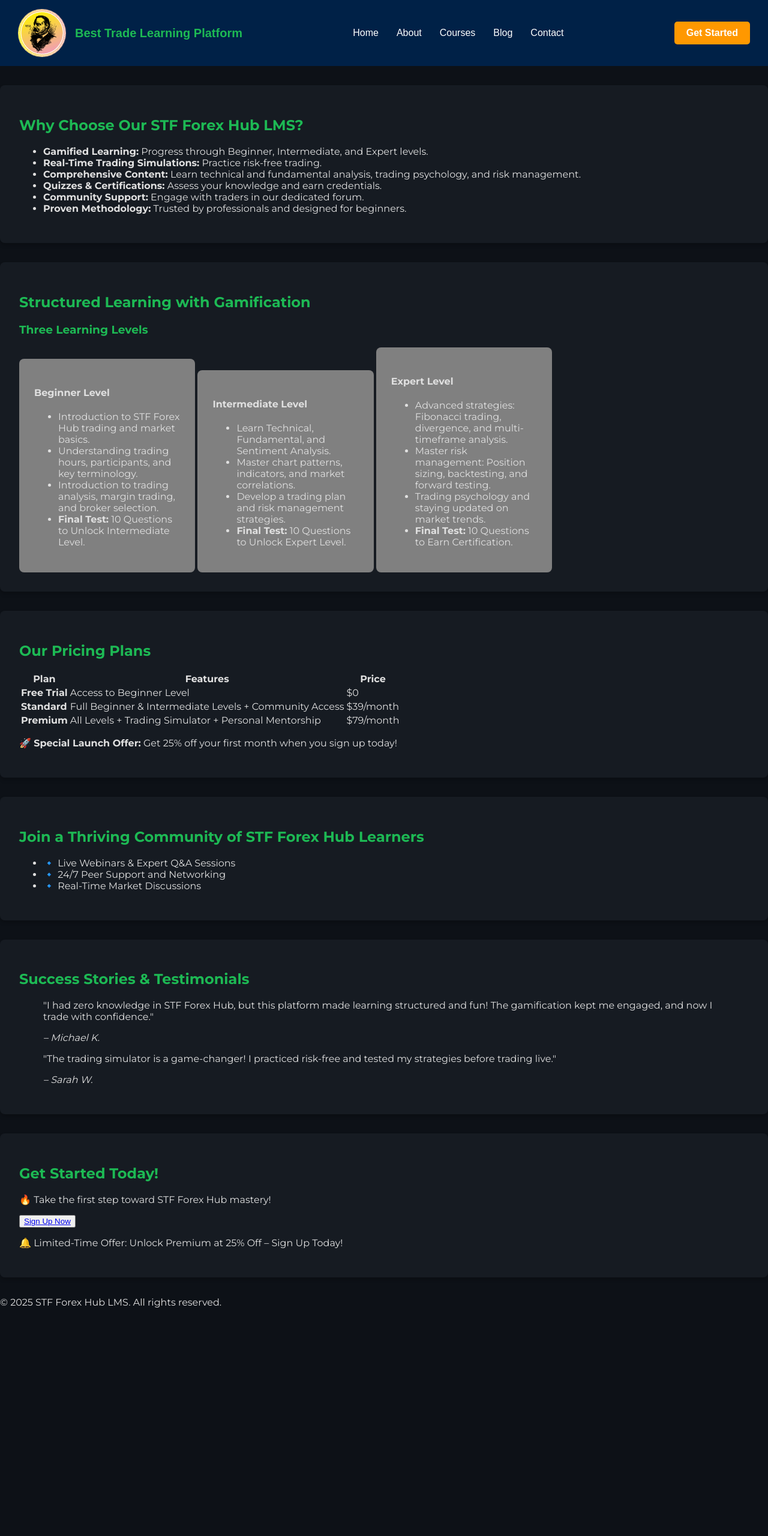
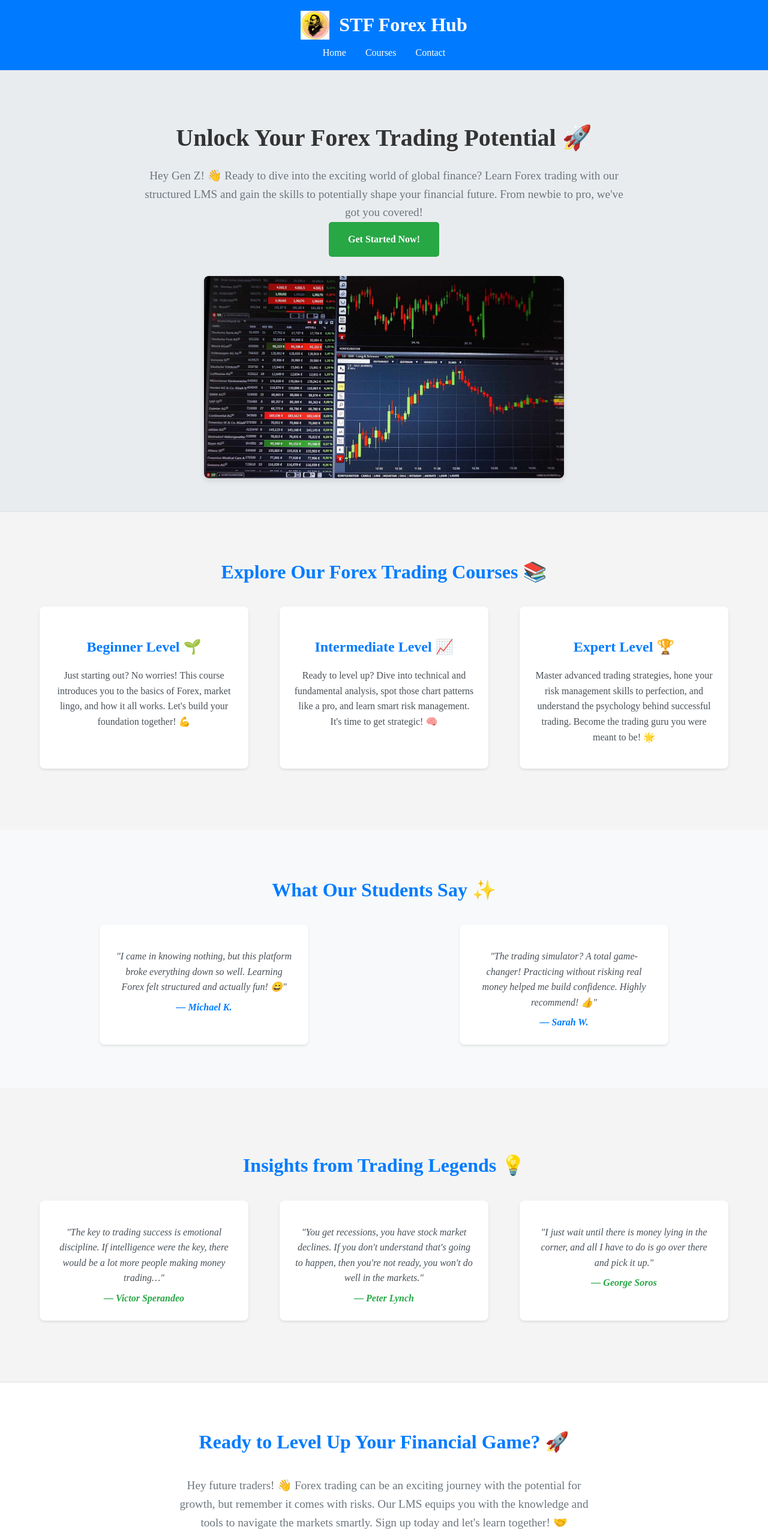
Before and after one commit to devmaina/stf, a plain HTML site: page stf/index.html in a window 1280 px wide. Shown: the top 2560 px of the page at 60% size. Before the commit the page ends 2196 px from the top, so only its background shows below. Drawn offline with Linux system fonts and the light colour scheme.

Commit message:
next deploy

```diff
--- a/stf/index.html
+++ b/stf/index.html
@@ -3,140 +3,143 @@
 <head>
     <meta charset="UTF-8">
     <meta name="viewport" content="width=device-width, initial-scale=1.0">
-    <title>STF Forex Hub LMS - Master STF Forex Hub Trading</title>
-    <link rel="stylesheet" href="styles.css">
+    <title>📈 Master Forex Trading with STF Forex Hub LMS 🚀</title>
+    <meta name="description" content="Unlock the world of Forex trading! 💰 Learn from the basics to advanced strategies with STF Forex Hub LMS. Start your journey towards financial literacy and trading mastery.">
+    <meta name="keywords" content="forex, trading, learn forex, online trading course, financial education, investment, currency trading, trading strategies, risk management, STF Forex Hub">
+    <meta name="author" content="STF Forex Hub">
+    <meta name="robots" content="index, follow">
+    <meta name="language" content="en-US">
+    <meta property="og:title" content="📈 Master Forex Trading with STF Forex Hub LMS 🚀">
+    <meta property="og:description" content="Unlock the world of Forex trading! 💰 Learn from the basics to advanced strategies with STF Forex Hub LMS. Start your journey towards financial literacy and trading mastery.">
+    <meta property="og:url" content="https://www.yourdomain.com">
+    <meta property="og:type" content="website">
+    <meta property="og:image" content="https://www.yourdomain.com/images/hero-image.jpg">
+    <meta property="og:site_name" content="STF Forex Hub LMS">
+    <meta name="twitter:card" content="summary_large_image">
+    <meta name="twitter:title" content="📈 Master Forex Trading with STF Forex Hub LMS 🚀">
+    <meta name="twitter:description" content="Unlock the world of Forex trading! 💰 Learn from the basics to advanced strategies with STF Forex Hub LMS. Start your journey towards financial literacy and trading mastery.">
+    <meta name="twitter:image" content="https://www.yourdomain.com/images/hero-image.jpg">
+
+    <link rel="icon" href="/images/favicon.ico" type="image/x-icon">
+    <link rel="stylesheet" href="style.css">
+
+
+    <script type="application/ld+json">
+    {
+      "@context": "https://schema.org/",
+      "@type": "EducationalOrganization",
+      "name": "STF Forex Hub LMS",
+      "description": "Comprehensive Forex trading learning platform empowering young individuals to understand and navigate the financial markets.",
+      "url": "https://www.yourdomain.com",
+      "logo": "https://www.yourdomain.com/images/logo.png",
+      "contactPoint": {
+        "@type": "ContactPoint",
+        "telephone": "+1-555-123-4567",
+        "contactType": "customer service"
+      },
+      "address": {
+        "@type": "PostalAddress",
+        "streetAddress": "123 Trading Street",
+        "addressLocality": "Nairobi",
+        "addressRegion": "Nairobi County",
+        "postalCode": "00100",
+        "addressCountry": "KE"
+      },
+      "sameAs": [
+        "https://www.facebook.com/STFForexHub",
+        "https://www.twitter.com/STFForexHub",
+        "https://www.instagram.com/stfforexhub"
+      ]
+    }
+    </script>
 </head>
-<body>
-
-    <header style="display: flex; justify-content: space-between; align-items: center; padding: 15px 30px; background: #002147; color: white; font-family: Arial, sans-serif;">
-        <div style="display: flex; align-items: center;">
-            <img src="logo.PNG" class="logo" alt="STF logo" style="height: 50px auto; margin-right: 15px;">
-            <h1 style="font-size: 20px; margin: 0;">Best Trade Learning Platform</h1>
+<body class="body-style">
+    <header class="header-style">
+        <div class="container flex-center">
+            <img src="logo.png" alt="STF Logo" class="logo">
+            <h1 class="site-title">STF Forex Hub</h1>
         </div>
-
-        <nav>
-            <ul style="display: flex; list-style: none; margin: 0; padding: 0;">
-                <li style="margin: 0 15px;"><a href="#" style="color: white; text-decoration: none; font-size: 16px;">Home</a></li>
-                <li style="margin: 0 15px;"><a href="#about" style="color: white; text-decoration: none; font-size: 16px;">About</a></li>
-                <li style="margin: 0 15px;"><a href="#courses" style="color: white; text-decoration: none; font-size: 16px;">Courses</a></li>
-                <li style="margin: 0 15px;"><a href="#blog" style="color: white; text-decoration: none; font-size: 16px;">Blog</a></li>
-                <li style="margin: 0 15px;"><a href="#contact" style="color: white; text-decoration: none; font-size: 16px;">Contact</a></li>
+        <nav class="nav-style">
+            <ul class="nav-list">
+                <li class="nav-item"><a href="#" class="nav-link">Home</a></li>
+                <li class="nav-item"><a href="#courses" class="nav-link">Courses</a></li>
+                <li class="nav-item"><a href="#contact" class="nav-link">Contact</a></li>
             </ul>
         </nav>
-
-        <a href="#signup" style="background: #ff9800; color: white; padding: 10px 20px; text-decoration: none; border-radius: 5px; font-weight: bold;">Get Started</a>
     </header>
 
-
-
-<!-- <div >
-
-<img src="hero.jpg" class="hero" alt="cta">
-
-</div> -->
-
-    <section id="why-choose">
-        <h2>Why Choose Our STF Forex Hub LMS?</h2>
-
-        <ul>
-            <li><strong>Gamified Learning:</strong> Progress through Beginner, Intermediate, and Expert levels.</li>
-            <li><strong>Real-Time Trading Simulations:</strong> Practice risk-free trading.</li>
-            <li><strong>Comprehensive Content:</strong> Learn technical and fundamental analysis, trading psychology, and risk management.</li>
-            <li><strong>Quizzes & Certifications:</strong> Assess your knowledge and earn credentials.</li>
-            <li><strong>Community Support:</strong> Engage with traders in our dedicated forum.</li>
-            <li><strong>Proven Methodology:</strong> Trusted by professionals and designed for beginners.</li>
-        </ul>
+    <section id="hero" class="hero-section">
+        <div class="container flex-column-center">
+            <h2 class="hero-title">Unlock Your Forex Trading Potential 🚀</h2>
+            <p class="hero-subtitle">Hey Gen Z! 👋 Ready to dive into the exciting world
+                of global finance? Learn Forex trading with our structured LMS and
+                gain the skills to potentially shape your financial future. From
+                newbie to pro, we've got you covered!</p>
+            <a href="#signup" class="button primary-button">Get Started Now!</a>
+        </div>
+        <img src="hero-image.jpg" alt="Forex Trading Concepts" class="hero-image">
     </section>
 
-    <section id="container">
-        <h2>Structured Learning with Gamification</h2>
-        <h3>Three Learning Levels</h3>
-        <article>
-            <h4>Beginner Level</h4>
-            <ul>
-                <li>Introduction to STF Forex Hub trading and market basics.</li>
-                <li>Understanding trading hours, participants, and key terminology.</li>
-                <li>Introduction to trading analysis, margin trading, and broker selection.</li>
-                <li><strong>Final Test:</strong> 10 Questions to Unlock Intermediate Level.</li>
-            </ul>
-        </article>
-        <article>
-            <h4>Intermediate Level</h4>
-            <ul>
-                <li>Learn Technical, Fundamental, and Sentiment Analysis.</li>
-                <li>Master chart patterns, indicators, and market correlations.</li>
-                <li>Develop a trading plan and risk management strategies.</li>
-                <li><strong>Final Test:</strong> 10 Questions to Unlock Expert Level.</li>
-            </ul>
-        </article>
-        <article>
-            <h4>Expert Level</h4>
-            <ul>
-                <li>Advanced strategies: Fibonacci trading, divergence, and multi-timeframe analysis.</li>
-                <li>Master risk management: Position sizing, backtesting, and forward testing.</li>
-                <li>Trading psychology and staying updated on market trends.</li>
-                <li><strong>Final Test:</strong> 10 Questions to Earn Certification.</li>
-            </ul>
-        </article>
+    <section id="courses" class="courses-section">
+        <h2 class="section-title">Explore Our Forex Trading Courses 📚</h2>
+        <div class="container flex-around flex-wrap">
+            <div class="course-card">
+                <h3 class="course-title">Beginner Level 🌱</h3>
+                <p class="course-description">Just starting out? No worries! This course introduces you to the basics of Forex, market lingo, and how it all works. Let's build your foundation together! 💪</p>
+            </div>
+            <div class="course-card">
+                <h3 class="course-title">Intermediate Level 📈</h3>
+                <p class="course-description">Ready to level up? Dive into technical and fundamental analysis, spot those chart patterns like a pro, and learn smart risk management. It's time to get strategic! 🧠</p>
+            </div>
+            <div class="course-card">
+                <h3 class="course-title">Expert Level 🏆</h3>
+                <p class="course-description">Master advanced trading strategies, hone your risk management skills to perfection, and understand the psychology behind successful trading. Become the trading guru you were meant to be! 🌟</p>
+            </div>
+        </div>
     </section>
 
-    <section id="pricing">
-        <h2>Our Pricing Plans</h2>
-        <table>
-            <tr>
-                <th>Plan</th>
-                <th>Features</th>
-                <th>Price</th>
-            </tr>
-            <tr>
-                <td><strong>Free Trial</strong></td>
-                <td>Access to Beginner Level</td>
-                <td>$0</td>
-            </tr>
-            <tr>
-                <td><strong>Standard</strong></td>
-                <td>Full Beginner & Intermediate Levels + Community Access</td>
-                <td>$39/month</td>
-            </tr>
-            <tr>
-                <td><strong>Premium</strong></td>
-                <td>All Levels + Trading Simulator + Personal Mentorship</td>
-                <td>$79/month</td>
-            </tr>
-        </table>
-        <p>🚀 <strong>Special Launch Offer:</strong> Get 25% off your first month when you sign up today!</p>
+    <section id="testimonials" class="testimonials-section">
+        <h2 class="section-title">What Our Students Say ✨</h2>
+        <div class="container flex-around flex-wrap">
+            <div class="testimonial-card">
+                <p class="testimonial-text italic">"I came in knowing nothing, but this platform broke everything down so well. Learning Forex felt structured and actually fun! 😄"</p>
+                <cite class="testimonial-author">— Michael K.</cite>
+            </div>
+            <div class="testimonial-card">
+                <p class="testimonial-text italic">"The trading simulator? A total game-changer! Practicing without risking real money helped me build confidence. Highly recommend! 👍"</p>
+                <cite class="testimonial-author">— Sarah W.</cite>
+            </div>
+        </div>
     </section>
 
-    <section id="community">
-        <h2>Join a Thriving Community of STF Forex Hub Learners</h2>
-        <ul>
-            <li>🔹 Live Webinars & Expert Q&A Sessions</li>
-            <li>🔹 24/7 Peer Support and Networking</li>
-            <li>🔹 Real-Time Market Discussions</li>
-        </ul>
+    <section id="quotes" class="quotes-section">
+        <h2 class="section-title">Insights from Trading Legends 💡</h2>
+        <div class="container flex-around flex-wrap">
+            <div class="quote-card">
+                <p class="quote-text italic">"The key to trading success is emotional discipline. If intelligence were the key, there would be a lot more people making money trading…"</p>
+                <cite class="quote-author">— Victor Sperandeo</cite>
+            </div>
+            <div class="quote-card">
+                <p class="quote-text italic">"You get recessions, you have stock market declines. If you don't understand that's going to happen, then you're not ready, you won't do well in the markets."</p>
+                <cite class="quote-author">— Peter Lynch</cite>
+            </div>
+            <div class="quote-card">
+                <p class="quote-text italic">"I just wait until there is money lying in the corner, and all I have to do is go over there and pick it up."</p>
+                <cite class="quote-author">— George Soros</cite>
+            </div>
+        </div>
     </section>
 
-    <section id="testimonials">
-        <h2>Success Stories & Testimonials</h2>
-        <blockquote>
-            <p>"I had zero knowledge in STF Forex Hub, but this platform made learning structured and fun! The gamification kept me engaged, and now I trade with confidence."</p>
-            <cite>– Michael K.</cite>
-        </blockquote>
-        <blockquote>
-            <p>"The trading simulator is a game-changer! I practiced risk-free and tested my strategies before trading live."</p>
-            <cite>– Sarah W.</cite>
-        </blockquote>
+    <section id="signup" class="signup-section">
+        <h2 class="section-title">Ready to Level Up Your Financial Game? 🚀</h2>
+        <p class="signup-text">Hey future traders! 👋 Forex trading can be an exciting journey with the potential for growth, but remember it comes with risks. Our LMS equips you with the knowledge and tools to navigate the markets smartly. Sign up today and let's learn together! 🤝</p>
+        <a href="#" class="button primary-button">Sign Up Now & Start Learning!</a>
     </section>
 
-    <section id="signup">
-        <h2>Get Started Today!</h2>
-        <p>🔥 Take the first step toward STF Forex Hub mastery!</p>
-        <button><a href="#">Sign Up Now</a></button>
-        <p>🔔 Limited-Time Offer: Unlock Premium at 25% Off – Sign Up Today!</p>
-    </section>
+    <footer class="footer-style">
+        <p>&copy; 2025 STF Forex Hub LMS. All rights reserved. | <a href="/privacy" class="footer-link">Privacy Policy</a> | <a href="/terms" class="footer-link">Terms of Service</a></p>
+    </footer>
 
-    <footer>
-        <p>&copy; 2025 STF Forex Hub LMS. All rights reserved.</p>
-    </footer>
+    <script src="https://kit.fontawesome.com/yourfontawesomecode.js" crossOrigin="anonymous"></script>
 </body>
 </html>
--- /dev/null
+++ b/stf/style.css
@@ -0,0 +1,281 @@
+ /* Basic Reset and Font */
+body {
+    font-family: "nunito";
+    margin: 0;
+    padding: 0;
+    background-color: #f4f4f4;
+    color: #333;
+    line-height: 1.6;
+    text-align: center;
+}
+
+.container {
+    max-width: 1200px;
+    margin: 0 auto;
+    padding: 0 20px;
+}
+
+.flex-center {
+    display: flex;
+    justify-content: center;
+    align-items: center;
+}
+
+.flex-column-center {
+    display: flex;
+    flex-direction: column;
+    justify-content: center;
+    align-items: center;
+}
+
+.flex-around {
+    display: flex;
+    justify-content: space-around;
+}
+
+.flex-wrap {
+    flex-wrap: wrap;
+}
+
+.italic {
+    font-style: italic;
+}
+
+/* Header Styles */
+.header-style {
+    background-color: #007bff;
+    color: white;
+    padding: 1rem 0;
+    text-align: center;
+}
+
+.logo {
+    height: 48px;
+    margin-right: 1rem;
+}
+
+.site-title {
+    margin: 0;
+    font-size: 2rem;
+}
+
+.nav-style {
+    margin-top: 0.5rem;
+}
+
+.nav-list {
+    list-style: none;
+    padding: 0;
+    margin: 0;
+    display: flex;
+    justify-content: center;
+}
+
+.nav-item {
+    margin: 0 1rem;
+}
+
+.nav-link {
+    color: white;
+    text-decoration: none;
+}
+
+.nav-link:hover {
+    text-decoration: underline;
+}
+
+/* Hero Section */
+.hero-section {
+    background-color: #e9ecef;
+    padding: 3rem 0;
+    margin: 0 auto;
+    border-bottom: 1px solid #ddd;
+}
+
+.hero-title {
+    font-size: 2.5rem;
+    margin-bottom: 1rem;
+}
+
+.hero-subtitle {
+    font-size: 1.2rem;
+    color: #6c757d;
+    margin-bottom: 2rem;
+    max-width: 800px;
+    margin: 0 auto;
+}
+
+.hero-image {
+    width: 80%;
+    max-width: 600px;
+    margin-top: 2rem;
+    border-radius: 8px;
+    box-shadow: 0 4px 8px rgba(0, 0, 0, 0.1);
+}
+
+/* Courses Section */
+.courses-section {
+    padding: 3rem 0;
+    text-align: center;
+}
+
+.section-title {
+    font-size: 2rem;
+    margin-bottom: 2rem;
+    color: #007bff;
+}
+
+.course-card {
+    background-color: white;
+    border-radius: 8px;
+    box-shadow: 0 2px 4px rgba(0, 0, 0, 0.1);
+    padding: 1.5rem;
+    width: 300px;
+    margin-bottom: 1.5rem;
+}
+
+.course-title {
+    font-size: 1.5rem;
+    color: #007bff;
+    margin-bottom: 0.5rem;
+}
+
+.course-description {
+    color: #495057;
+}
+
+/* Testimonials Section */
+.testimonials-section {
+    background-color: #f8f9fa;
+    padding: 3rem 0;
+    text-align: center;
+}
+
+.testimonial-card {
+    background-color: white;
+    border-radius: 8px;
+    box-shadow: 0 2px 4px rgba(0, 0, 0, 0.1);
+    padding: 1.5rem;
+    width: 300px;
+    margin-bottom: 1.5rem;
+}
+
+.testimonial-text {
+    color: #495057;
+    margin-bottom: 0.5rem;
+}
+
+.testimonial-author {
+    font-weight: bold;
+    color: #007bff;
+}
+
+/* Quotes Section */
+.quotes-section {
+    padding: 3rem 0;
+    text-align: center;
+}
+
+.quote-card {
+    background-color: white;
+    border-radius: 8px;
+    box-shadow: 0 2px 4px rgba(0, 0, 0, 0.1);
+    padding: 1.5rem;
+    width: 300px;
+    margin-bottom: 1.5rem;
+}
+
+.quote-text {
+    color: #495057;
+    margin-bottom: 0.5rem;
+}
+
+.quote-author {
+    font-weight: bold;
+    color: #28a745;
+}
+
+/* Signup Section */
+.signup-section {
+    padding: 3rem 0;
+    text-align: center;
+    background-color: white;
+    border-top: 1px solid #ddd;
+}
+
+.signup-text {
+    font-size: 1.2rem;
+    color: #6c757d;
+    margin: 0 auto;
+    margin-bottom: 3em;
+    max-width: 700px;
+}
+
+.button {
+    display: inline-block;
+    padding: 1rem 2rem;
+    border-radius: 5px;
+    text-decoration: none;
+    font-weight: bold;
+    transition: background-color 0.3s ease;
+}
+
+.primary-button {
+    background-color: #28a745;
+    color: white;
+}
+
+.primary-button:hover {
+    background-color: #218838;
+}
+
+/* Footer Styles */
+.footer-style {
+    background-color: #343a40;
+    color: white;
+    text-align: center;
+    padding: 1rem 0;
+    font-size: 0.9rem;
+}
+
+.footer-link {
+    color: #adb5bd;
+    text-decoration: none;
+    margin: 0 0.5rem;
+}
+
+.footer-link:hover {
+    text-decoration: underline;
+}
+
+/* Uniform Margins and Padding */
+section {
+    padding: 40px 0; /* Increased padding for better spacing */
+    margin-bottom: 30px; /* Uniform bottom margin for sections */
+}
+
+/* Responsive adjustments (optional, but good practice) */
+@media (max-width: 768px) {
+    .flex-around {
+        flex-direction: column;
+        align-items: center;
+    }
+
+    .course-card, .testimonial-card, .quote-card {
+        width: 90%;
+        margin-bottom: 20px;
+    }
+
+    .nav-list {
+        flex-direction: column;
+        align-items: center;
+    }
+
+    .nav-item {
+        margin: 0.5rem 0;
+    }
+
+    .hero-image {
+        margin-top: 1.5rem;
+    }
+}
--- a/stf/styles.css
+++ /dev/null
@@ -1,134 +0,0 @@
-
-/* Import Montserrat font */
-@import url('https://fonts.googleapis.com/css2?family=Montserrat:wght@300;400;600;700&display=swap');
-
-/* Root variables for theme */
-:root {
-    --lhs-bg: #0d1117;
-    --lhs-primary: #1db954;
-    --lhs-secondary: #ffcc00;
-    --lhs-text: #e0e0e0;
-    --lhs-accent: #f05454;
-    --lhs-card: #161b22;
-    --lhs-border: #30363d;
-    --lhs-btn-hover: #1ed760;
-}
-
-/* Dark Mode Styling */
-body {
-    font-family: 'Montserrat', sans-serif;
-    background: var(--lhs-bg);
-    color: var(--lhs-text);
-    margin: 0 auto;
-    padding:0;
-}
-
-
-
-.logo{
-    width: 80px;
-    display: inline;
-    border-radius: 50%;
-}
-
-/* Responsive Container */
-.container {
-    max-width: 90vw;
-    margin: 0 auto;
-    padding: 2rem;
-}
-
-
-
-.hero{
-
-    border-radius: 5%;
-    width: 50% auto;
-    margin: 0 auto;
-    box-sizing: border-box;
-
-    }
-
-
-
-
-/* Header */
-header {
-    text-align: center;
-    padding: 2rem 0;
-}
-
-h1, h2, h3 {
-    color: var(--lhs-primary);
-}
-
-/* Sections */
-section {
-    background: var(--lhs-card);
-    border-radius: 8px;
-    padding: 2rem;
-    margin: 2rem 0;
-    box-shadow: 0 4px 6px rgba(0, 0, 0, 0.2);
-}
-
-/* Buttons */
-.button {
-    display: inline-block;
-    padding: 0.8rem 1.5rem;
-    margin-top: 1rem;
-    background: var(--lhs-primary);
-    color: #fff;
-    border-radius: 5px;
-    text-decoration: none;
-    transition: background 0.3s ease-in-out;
-}
-
-
-article {
-    display: inline-block;
-    border-radius: 8px;
-    background-color: grey;
-    width: 20%;
-padding: 25px;
-
-
-
-}
-
-
-.button:hover {
-    background: var(--lhs-btn-hover);
-}
-
-/* Pricing Table */
-.pricing {
-    display: grid;
-    grid-template-columns: repeat(auto-fit, minmax(250px, 1fr));
-    gap: 1.5rem;
-    text-align: center;
-}
-
-.pricing-plan {
-    background: var(--lhs-card);
-    padding: 2rem;
-    border-radius: 8px;
-    border: 1px solid var(--lhs-border);
-    box-shadow: 0 4px 6px rgba(0, 0, 0, 0.15);
-}
-
-.pricing-plan h3 {
-    color: var(--lhs-secondary);
-}
-
-/* Responsive Typography */
-@media (max-width: 768px) {
-    body {
-        font-size: 1rem;
-    }
-    .container {
-        padding: 1rem;
-    }
-    section {
-        padding: 1.5rem;
-    }
-}
```
Also changed, not shown: stf/hero-image.jpg (added).
